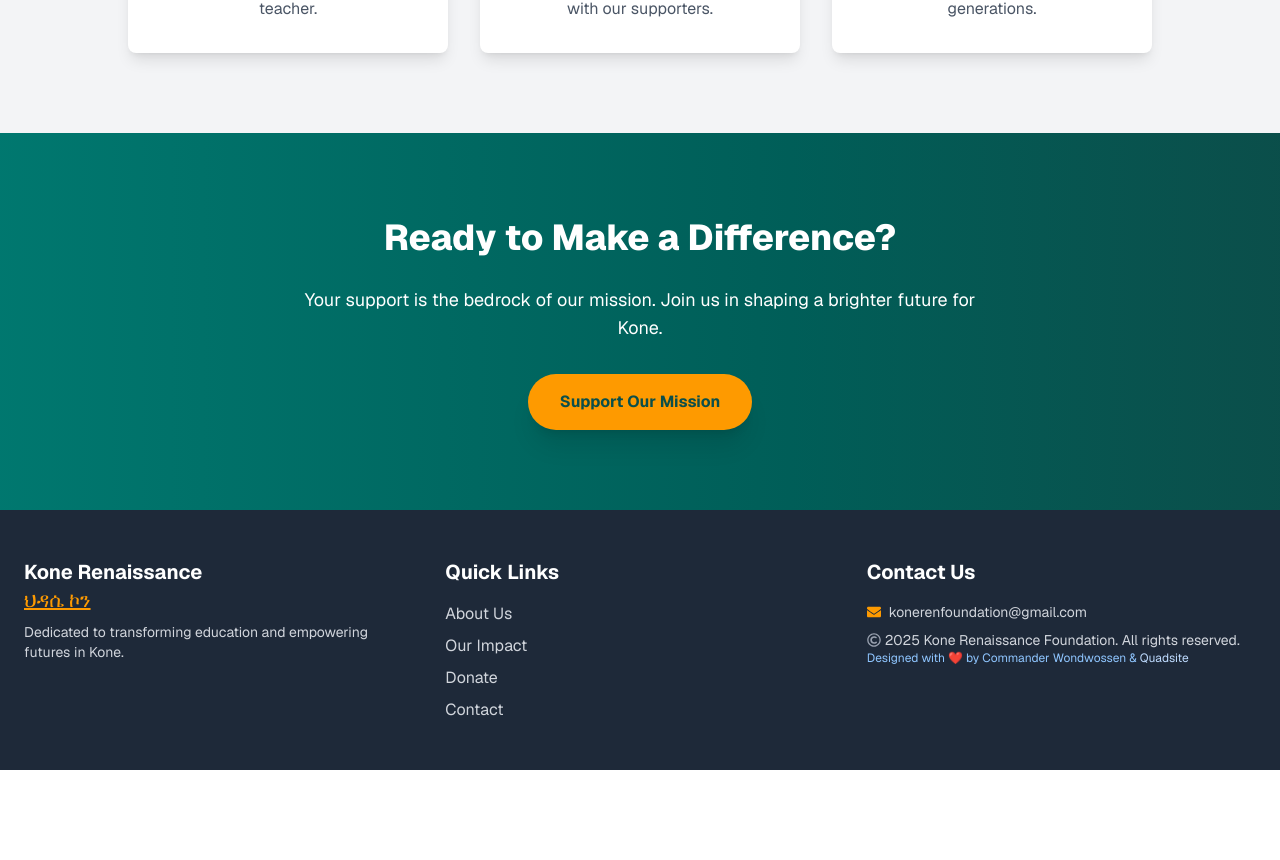
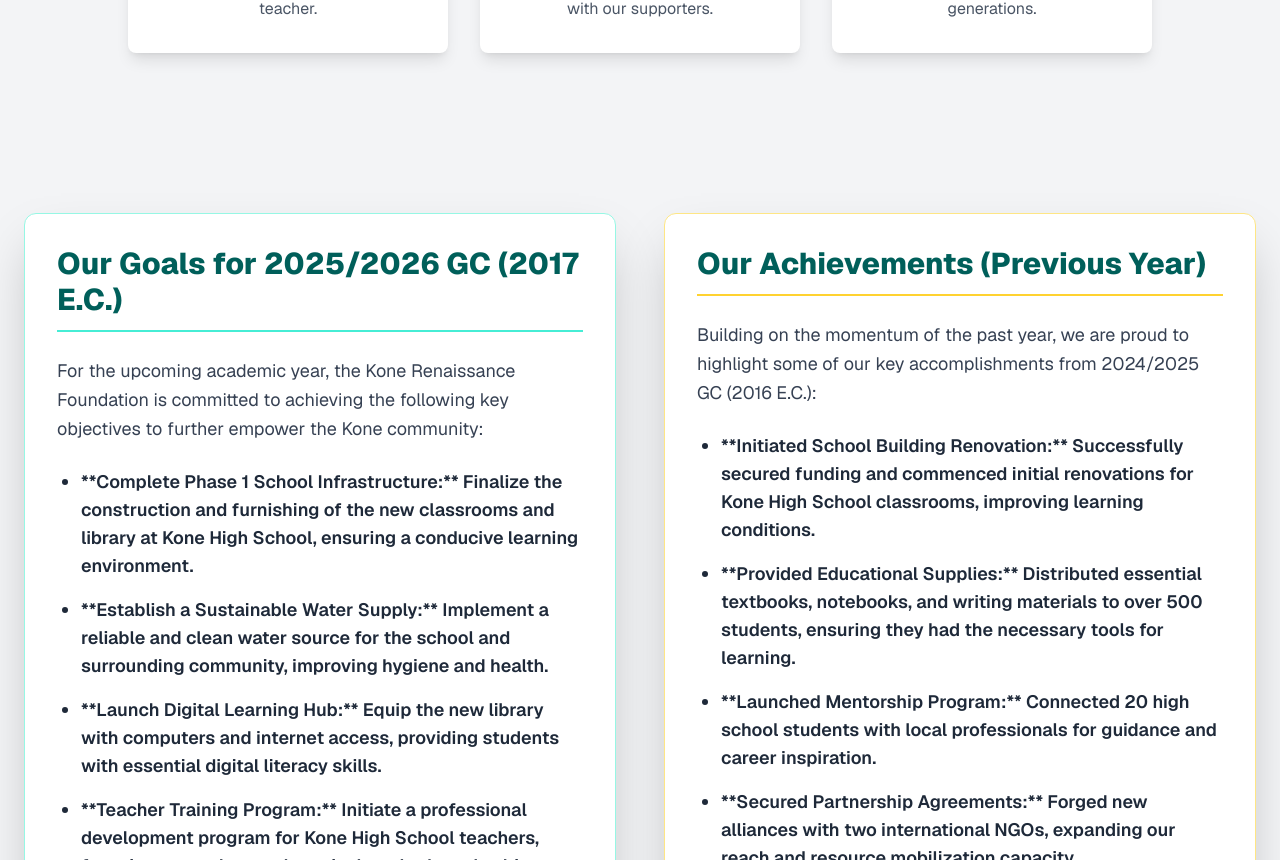
Before and after one commit to solowon27/krf, a Next.js app in the folder client/: page /about in a window 1280 px wide. Shown: the part 1940-2800 px from the top of the page. Before the commit the page ends 2710 px from the top, so only its background shows below. Built offline with nearby package versions, Linux system fonts and the light colour scheme; no server answers.

Commit message:
our goals and acheievments article added

```diff
--- a/client/src/app/about/page.tsx
+++ b/client/src/app/about/page.tsx
@@ -108,12 +108,12 @@ export default function AboutUs() {
 
             {/* Founder 3 */}
             <motion.div variants={itemVariants} className="w-full max-w-sm">
-              <div className="relative h-64 w-64 rounded-full overflow-hidden mx-auto mb-4">
+              <div className="relative h-64 w-64 rounded-full overflow-hidden mx-auto mb-4 border-2 border-teal-700">
                 <Image
-                  src="/solo.JPG" // Using samplelogo as requested
+                  src="/solo.JPG" // Ensure solo.JPG is in the public folder
                   alt="Founder 3"
                   fill
-                  className="object-cover"
+                  className="object-cover" // Changed border-lg to border-4
                 />
               </div>
               <h3 className="text-xl font-bold text-teal-700 mb-2">Solomon Yimer</h3>
@@ -135,10 +135,10 @@ export default function AboutUs() {
         >
           <motion.div variants={itemVariants}>
             <h2 className="text-3xl font-extrabold mb-6 text-teal-800">Our Story</h2>
-            <p className="text-lg text-justify leading-relaxed text-gray-700 mb-4">
+            <p className="text-lg font-semibold text-gray-800 text-justify leading-relaxed text-gray-700 mb-4">
               The **Kone Renaissance Foundation** was born from a deep-rooted desire to uplift and empower the community of Kone, a small village in rural Ethiopia. Witnessing the immense potential within its youth, coupled with the challenges faced by Kone High School, ignited a spark in our founders. We believe that education is the most powerful tool for change, capable of breaking cycles of poverty and building a brighter future.
             </p>
-            <p className="text-lg text-justify leading-relaxed text-gray-700">
+            <p className="text-lg font-semibold text-gray-800 text-justify leading-relaxed text-gray-700">
               From humble beginnings, our initiative grew into a dedicated foundation, uniting individuals and partners who share our vision. We are not just rebuilding a school; we are rebuilding hope, dignity, and opportunity for generations to come.
             </p>
           </motion.div>
@@ -189,6 +189,66 @@ export default function AboutUs() {
         </motion.div>
       </section>
 
+     {/* Our Goals & Achievements Section - Enhanced Styling */}
+      <section className="py-20 px-6 bg-gray-100"> {/* Changed background to gray-100 for better contrast with white cards */}
+        <motion.div
+          className="w-full mx-auto grid grid-cols-1 md:grid-cols-2 gap-12 items-start" // Added max-w-7xl and mx-auto for better centering of the grid
+          variants={containerVariants}
+          initial="hidden"
+          whileInView="visible"
+          viewport={{ once: true, amount: 0.3 }}
+        >
+          {/* Left Side: Our Goals - Styled as a card */}
+          <motion.div
+            variants={itemVariants}
+            className="bg-white p-8 rounded-xl shadow-2xl border border-teal-200 hover:shadow-3xl transition-all duration-300 ease-in-out transform hover:-translate-y-1" // Added padding, border, shadow, hover effects
+          >
+            <h2 className="text-3xl font-extrabold mb-6 text-teal-800 border-b-2 border-teal-300 pb-3">Our Goals for 2025/2026 GC (2017 E.C.)</h2> {/* Added border-bottom */}
+            <p className="text-lg leading-relaxed text-gray-700 mb-6">
+              For the upcoming academic year, the Kone Renaissance Foundation is committed to achieving the following key objectives to further empower the Kone community:
+            </p>
+            <ul className="list-disc pl-6 space-y-4 text-lg text-gray-700"> {/* Increased pl and space-y for better readability */}
+              <motion.li variants={itemVariants} className="font-semibold text-gray-800">
+                **Complete Phase 1 School Infrastructure:** Finalize the construction and furnishing of the new classrooms and library at Kone High School, ensuring a conducive learning environment.
+              </motion.li>
+              <motion.li variants={itemVariants} className="font-semibold text-gray-800">
+                **Establish a Sustainable Water Supply:** Implement a reliable and clean water source for the school and surrounding community, improving hygiene and health.
+              </motion.li>
+              <motion.li variants={itemVariants} className="font-semibold text-gray-800">
+                **Launch Digital Learning Hub:** Equip the new library with computers and internet access, providing students with essential digital literacy skills.
+              </motion.li>
+              <motion.li variants={itemVariants} className="font-semibold text-gray-800">
+                **Teacher Training Program:** Initiate a professional development program for Kone High School teachers, focusing on modern pedagogical methods and subject matter expertise.
+              </motion.li>
+            </ul>
+          </motion.div>
+
+          {/* Right Side: Previous Year's Achievements - Styled as a card */}
+          <motion.div
+            variants={itemVariants}
+            className="bg-white p-8 rounded-xl shadow-2xl border border-amber-200 hover:shadow-3xl transition-all duration-300 ease-in-out transform hover:-translate-y-1" // Added padding, border, shadow, hover effects (using amber for a slight contrast)
+          >
+            <h2 className="text-3xl font-extrabold mb-6 text-teal-800 border-b-2 border-amber-300 pb-3">Our Achievements (Previous Year)</h2> {/* Added border-bottom */}
+            <p className="text-lg leading-relaxed text-gray-700 mb-6">
+              Building on the momentum of the past year, we are proud to highlight some of our key accomplishments from 2024/2025 GC (2016 E.C.):
+            </p>
+            <ul className="list-disc pl-6 space-y-4 text-lg text-gray-700"> {/* Increased pl and space-y for better readability */}
+              <motion.li variants={itemVariants} className="font-semibold text-gray-800">
+                **Initiated School Building Renovation:** Successfully secured funding and commenced initial renovations for Kone High School classrooms, improving learning conditions.
+              </motion.li>
+              <motion.li variants={itemVariants} className="font-semibold text-gray-800">
+                **Provided Educational Supplies:** Distributed essential textbooks, notebooks, and writing materials to over 500 students, ensuring they had the necessary tools for learning.
+              </motion.li>
+              <motion.li variants={itemVariants} className="font-semibold text-gray-800">
+                **Launched Mentorship Program:** Connected 20 high school students with local professionals for guidance and career inspiration.
+              </motion.li>
+              <motion.li variants={itemVariants} className="font-semibold text-gray-800">
+                **Secured Partnership Agreements:** Forged new alliances with two international NGOs, expanding our reach and resource mobilization capacity.
+              </motion.li>
+            </ul>
+          </motion.div>
+        </motion.div>
+      </section>
 
       {/* Call to Action for Impact/Support */}
       <section className="py-20 px-6 bg-gradient-to-r from-teal-700 to-teal-900 text-white text-center">
--- a/client/src/app/page.tsx
+++ b/client/src/app/page.tsx
@@ -5,6 +5,7 @@ import Link from 'next/link';
 import Header from '@/components/Header';
 import Footer from '@/components/Footer';
 import { motion, Variants, Transition } from 'framer-motion';
+import { FaSpinner } from 'react-icons/fa'; // Import the spinner icon
 
 import { useQuery, gql } from '@apollo/client';
 
@@ -112,7 +113,9 @@ export default function Home() {
 
           {loading ? (
             <p className="text-center text-gray-700 text-2xl font-medium py-16 bg-white rounded-lg shadow-xl">
-              <span className="animate-spin inline-block mr-4 text-teal-600 text-3xl">🔄</span> Fetching the latest kindness...
+              <span className="animate-spin inline-block mr-4 text-teal-600 text-3xl">
+                <FaSpinner className="inline-block" /> {/* Use FaSpinner here */}
+              </span> Fetching the latest kindness...
             </p>
           ) : error ? (
             <p className="text-center text-red-700 text-2xl font-medium py-16 bg-red-50 rounded-lg shadow-xl border border-red-200">
```
